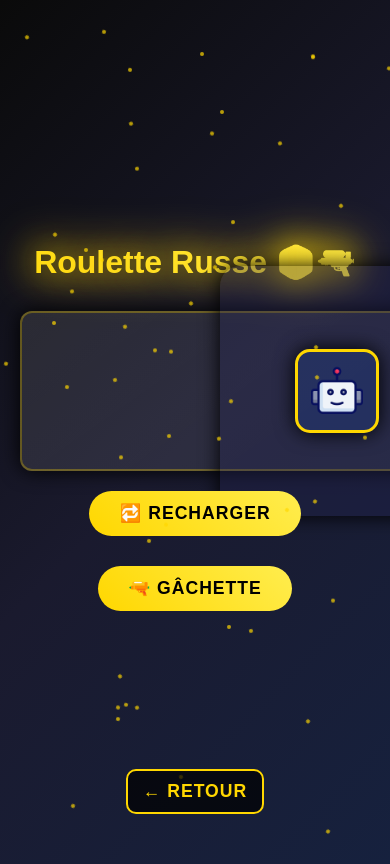
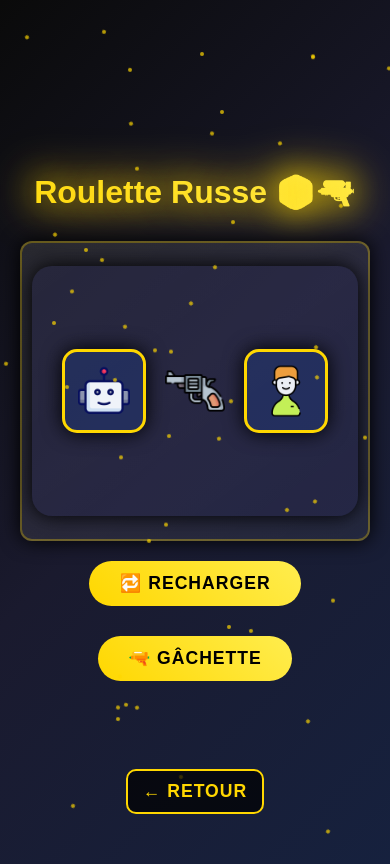
Before and after one commit to RatJeux00/Jeux-de-casino, a Flask app: page /Roulette in a window 390 px wide; the page is wider, and only the part inside the window is pictured. Run offline with Flask 3, Linux system fonts and the light colour scheme.

Commit message:
Update Roulette.css
Réparation des problème de responsive de la roulette

```diff
--- a/static/css/Roulette.css
+++ b/static/css/Roulette.css
@@ -15,18 +15,17 @@ body {
 
 #Roulette {
     display: flex;
-     background: linear-gradient(145deg, rgba(255, 255, 255, 0.1), rgba(255, 255, 255, 0.05));
-    border-radius: 20px;
-    width: 1000px;
-    height: 500px;
+    background: linear-gradient(145deg, rgba(255, 255, 255, 0.1), rgba(255, 255, 255, 0.05));
+    border-radius: 25px;
+    width: 700px;
+    height: 350px;
     margin: 0 auto;
     display: flex;
-    justify-content: space-around;
+    justify-content: center;
     align-items: center;
     box-shadow: 0 0 20px #000;
     perspective: 1000px;
     border: 2px solid rgba(255, 215, 0, 0.3);
-    flex-direction: column;
 }
 
 .cntRoulette {
@@ -76,6 +75,8 @@ box-shadow: 0 0 20px #000;
     max-width: 800px;
     margin: 0 auto;
     padding: 20px;
+    flex-wrap: wrap;
+    align-content: center;
 }
 
 .title {
@@ -153,9 +154,15 @@ box-shadow: 0 0 20px #000;
 /* Tablettes en mode portrait */
 @media (max-width: 768px) {
     #Roulette {
-        height: 200px;
+        width: 500px;
+        height: 300px;
         padding: 15px;
         border-radius: 15px;
+    }
+
+    .cntRoulette{
+        width: 400px;
+        height: 250px;
     }
 
     .character {
@@ -184,7 +191,8 @@ box-shadow: 0 0 20px #000;
     }
 
     #Roulette {
-        height: 160px;
+        width: 350px;
+        height: 300px;
         padding: 10px;
         border-radius: 12px;
         flex-direction: row;
@@ -210,13 +218,20 @@ box-shadow: 0 0 20px #000;
 /* Très petits écrans */
 @media (max-width: 320px) {
     #Roulette {
+        width: 300;
+        height: 160px;
         height: 140px;
         padding: 8px;
     }
 
+    .cntRoulette{
+        width: 200px;
+        height: 130px;
+    }
+
     .character {
-        width: 40px;
-        height: 40px;
+        width: 32px;
+        height: 32px;
     }
 
     .revolver {
```
